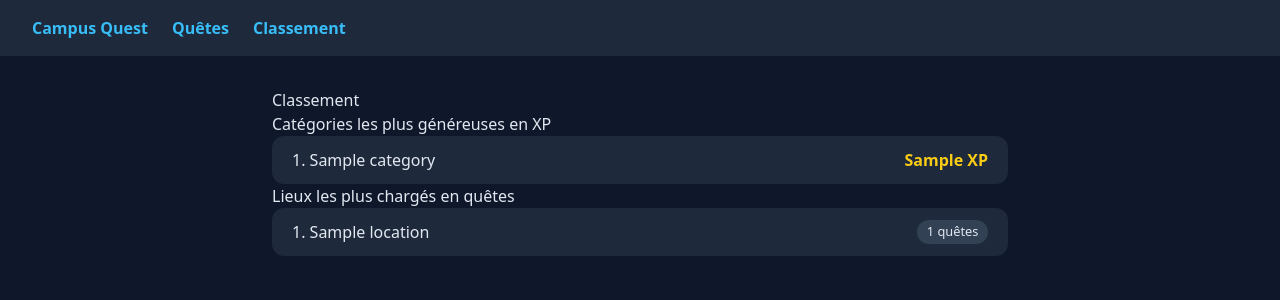
After one commit to IUT-Metz-Kevin/CampusQuest, a Laravel app: template resources/views/leaderboard/index.blade.php in a window 1280 px wide. The commit adds this page. Shown: the top 300 px of the page. Run offline with Laravel 12, Linux system fonts and the light colour scheme; the template is opened without the code that fills it: most values are stand-ins (such as "Sample title", 1, 10 or a date in 2020); style sheets or scripts are compiled from the project's sources.

Commit message:
s4 etape 5 : classement avec agrégats withSum et withCount

```diff
--- a/resources/css/quests.css
+++ b/resources/css/quests.css
@@ -60,3 +60,12 @@
 }
 
 .quest-filters .reset { font-size: 0.85rem; }
+
+.ranking {
+    display: flex;
+    justify-content: space-between;
+    align-items: center;
+    padding: 0.75rem 1.25rem;
+    background: var(--card);
+    border-radius: 0.75rem;
+}
--- /dev/null
+++ b/resources/views/leaderboard/index.blade.php
@@ -0,0 +1,31 @@
+@extends('layouts.app')
+
+@section('title', 'Classement')
+
+@section('styles')
+    @vite('resources/css/quests.css')
+@endsection
+
+@section('content')
+    <h1>Classement</h1>
+
+    <h2>Catégories les plus généreuses en XP</h2>
+    <ol class="quest-list">
+        @foreach ($categories as $category)
+            <li class="ranking">
+                <span>{{ $loop->iteration }}. {{ $category->name }}</span>
+                <span class="xp">{{ $category->quests_sum_xp ?? 0 }} XP</span>
+            </li>
+        @endforeach
+    </ol>
+
+    <h2>Lieux les plus chargés en quêtes</h2>
+    <ol class="quest-list">
+        @foreach ($locations as $location)
+            <li class="ranking">
+                <span>{{ $loop->iteration }}. {{ $location->name }}</span>
+                <span class="badge">{{ $location->quests_count }} quêtes</span>
+            </li>
+        @endforeach
+    </ol>
+@endsection
--- a/resources/views/partials/nav.blade.php
+++ b/resources/views/partials/nav.blade.php
@@ -1,4 +1,5 @@
 <nav class="nav">
     <a href="/">Campus Quest</a>
     <a href="{{ route('quests.index') }}">Quêtes</a>
+    <a href="{{ route('leaderboard.index') }}">Classement</a>
 </nav>
--- a/routes/web.php
+++ b/routes/web.php
@@ -1,5 +1,6 @@
 <?php
 
+use App\Http\Controllers\LeaderboardController;
 use App\Http\Controllers\QuestController;
 use Illuminate\Support\Facades\Route;
 
@@ -10,3 +11,6 @@ Route::get('/', function () {
 Route::get('/quests', [QuestController::class, 'index'])->name('quests.index');
 Route::get('/quests/{id}', [QuestController::class, 'show'])
     ->whereNumber('id')->name('quests.show');
+
+Route::get('/classement', [LeaderboardController::class, 'index'])
+    ->name('leaderboard.index');
```
Also changed, not shown: app/Http/Controllers/LeaderboardController.php (added, +21 -0 lines).
